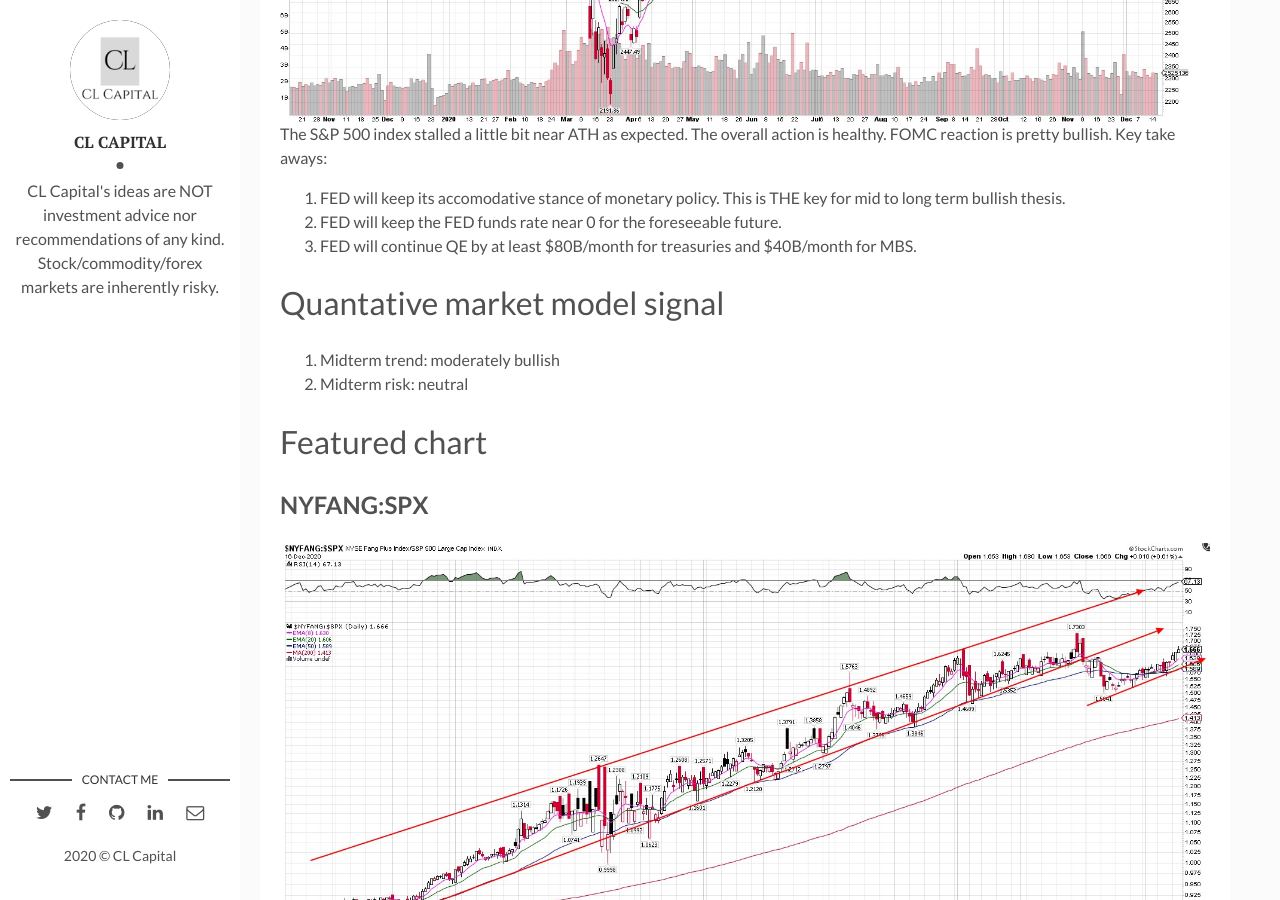
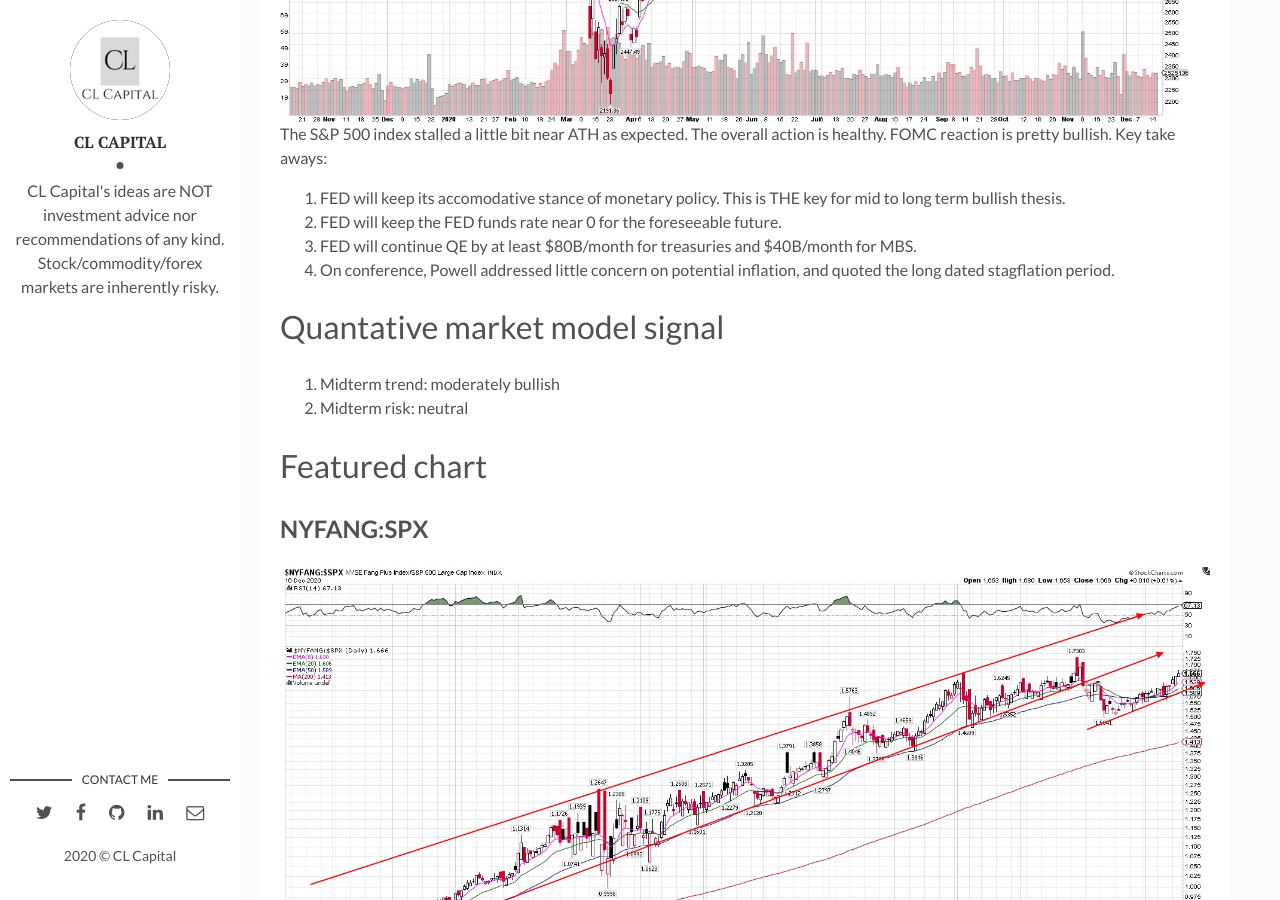
Before and after one commit to CLCapital/clcapical.github.io, a Jekyll site: the page built from _posts/2020-12-16-market-update-20201216.markdown, in a window 1280 px wide and 900 px high, scrolled down 402 px. Built offline with Jekyll 4.4.1, drawn with Linux system fonts in a browser that asks for light colours; comment, search, counter and statistics services are not loaded.

Commit message:
add stagflation concern

```diff
--- a/_posts/2020-12-16-market-update-20201216.markdown
+++ b/_posts/2020-12-16-market-update-20201216.markdown
@@ -14,6 +14,7 @@ Key take aways:
 1. FED will keep its accomodative stance of monetary policy. This is THE key for mid to long term bullish thesis.
 2. FED will keep the FED funds rate near 0 for the foreseeable future.
 3. FED will continue QE by at least $80B/month for treasuries and $40B/month for MBS.
+4. On conference, Powell addressed little concern on potential inflation, and quoted the long dated stagflation period.
 
 # Quantative market model signal
 1. Midterm trend: moderately bullish
```
